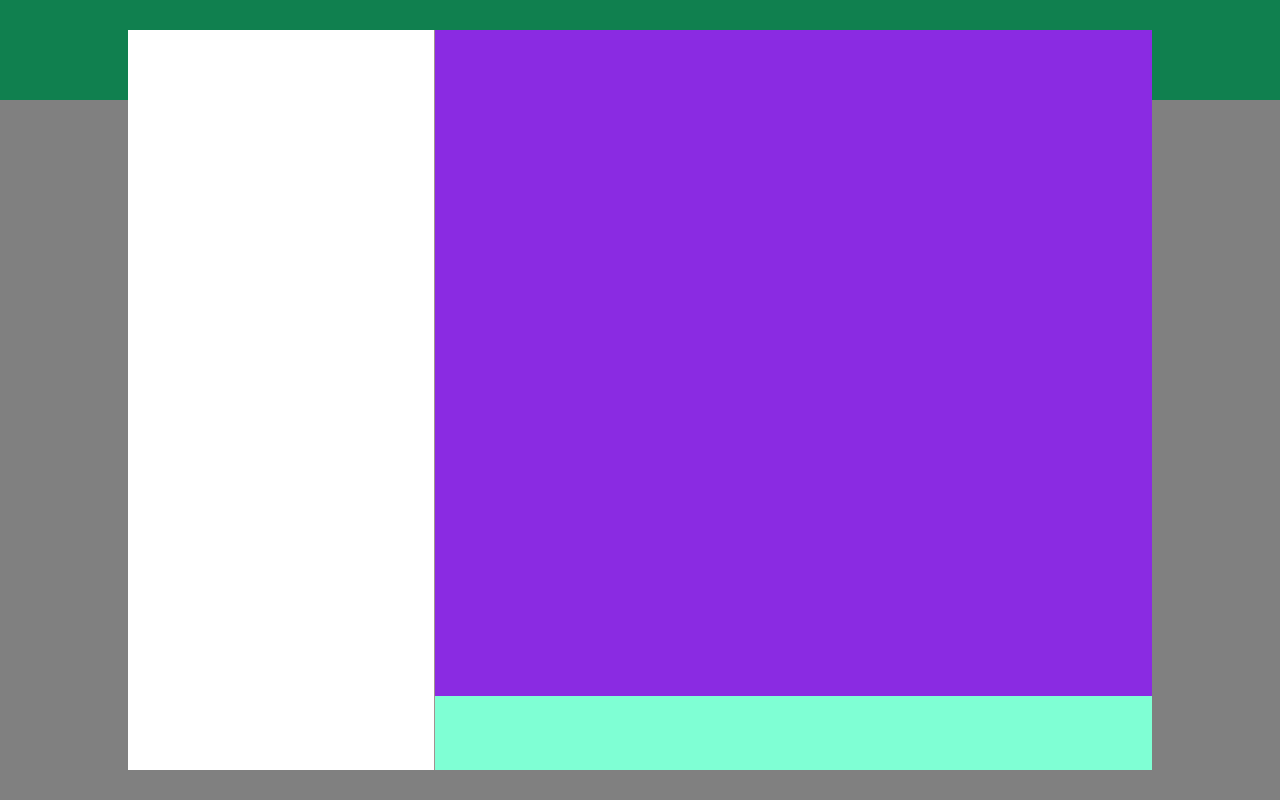
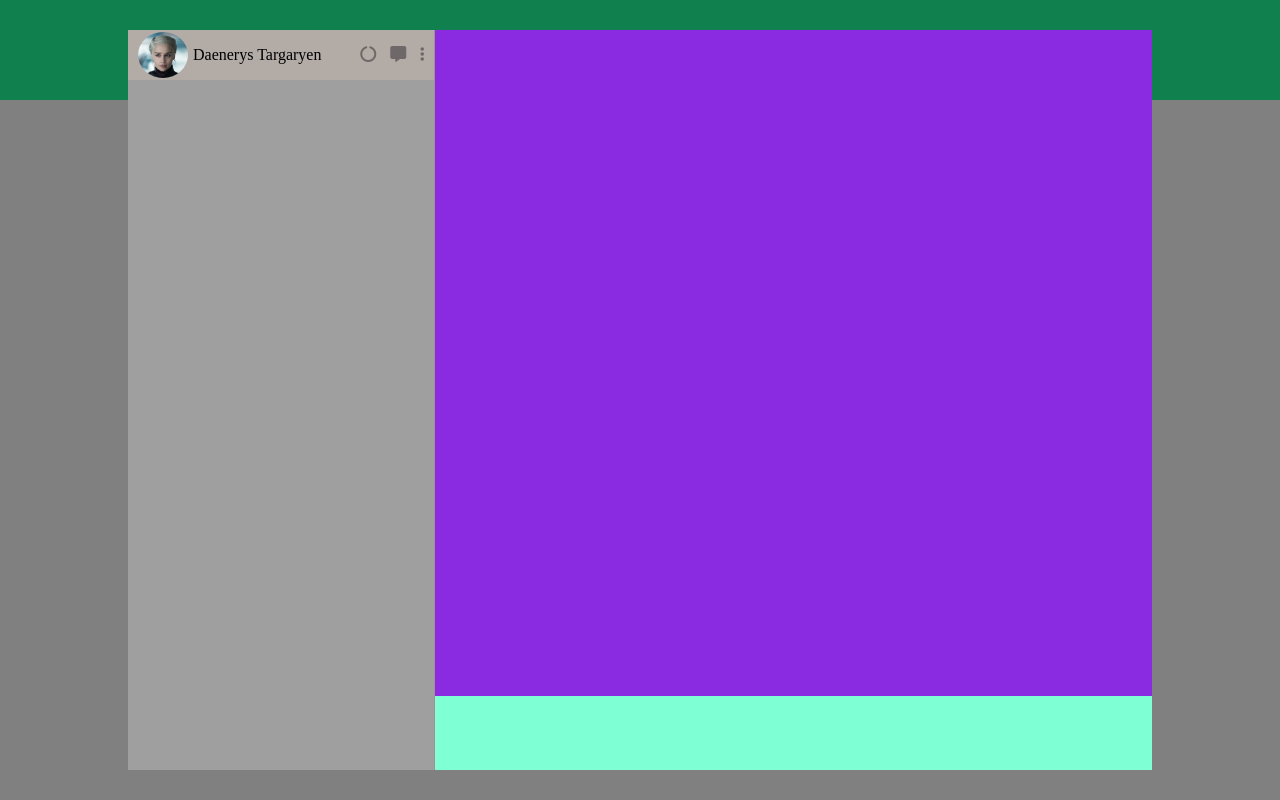
Before and after one commit to Vinctdea/vue-boolzapp, a plain HTML site: page index.html in a window 1280 px wide. Drawn offline with Linux system fonts and the light colour scheme.

Commit message:
feat: add styke user interface top-sx

```diff
--- a/css/style.css
+++ b/css/style.css
@@ -3,6 +3,14 @@
     margin: 0;
     padding: 0;
     box-sizing: border-box;
+}
+
+img{
+    max-width: 100%;
+    max-height: 100%;
+    object-fit: cover;
+    object-position: top;
+    border-radius: 50%;
 }
 
 /* **************************REGOLE MAIN******************* */
@@ -37,9 +45,11 @@ main{
 }
 
 .col_sx{
+
     height: 100%;
     width: 30%;
     border-right: 1px solid rgb(162, 145, 145);
+    background-color: rgb(159, 159, 159);
 }
 
 .col_dx{
@@ -66,3 +76,35 @@ main{
     /* debug */
     background-color: aquamarine;
 }
+
+/* *****************************COL SX*****************************/
+
+.user_profile{
+    height: 50px;
+    display: flex;
+    align-items: center;
+    justify-content: space-between;
+    padding: 2px 10px;
+    background-color: rgb(178, 171, 166);
+}
+
+
+.img_name{
+    height: 100%;
+    display: flex;
+    align-items: center;
+    gap: 5px;
+}
+
+.rounded{
+    width: 50px;
+    height: 50px;
+}
+
+.icons_user >*{
+    margin-left: 10px;
+}
+
+.fa-solid{
+    color: rgb(111, 104, 104);
+}
--- a/index.html
+++ b/index.html
@@ -4,6 +4,9 @@
     <meta charset="UTF-8">
     <meta name="viewport" content="width=device-width, initial-scale=1.0">
     <title>boolzapppp</title>
+
+    <!-- font awesome -->
+    <link rel="stylesheet" href="https://cdnjs.cloudflare.com/ajax/libs/font-awesome/6.5.2/css/all.min.css" integrity="sha512-SnH5WK+bZxgPHs44uWIX+LLJAJ9/2PkPKZ5QiAj6Ta86w+fsb2TkcmfRyVX3pBnMFcV7oQPJkl9QevSCWr3W6A==" crossorigin="anonymous" referrerpolicy="no-referrer" />
 
     <!-- my style -->
      <link rel="stylesheet" href="css/style.css">
@@ -20,7 +23,19 @@
         <!-- section container app -->
          <section id="app_container">
             <div class="col_sx">
+                <div class="user_profile">
+                    <div class="img_name">
+                        <img class="rounded" src="img/Trono_di_ferro_della_regina_Daenerys_Targaryen.webp" alt="">
+                        <span>Daenerys Targaryen</span>
+                    </div>
+                    <div class="icons_user">
+                        <i class="fa-solid fa-circle-notch"></i>
+                        <i class="fa-solid fa-message"></i>
+                        <i class="fa-solid fa-ellipsis-vertical"></i>
 
+                    </div>
+
+                </div>
             </div>
             <div class="col_dx">
                 <div class="raw_top_dx"></div>
```
Also changed, not shown: img/Trono_di_ferro_della_regina_Daenerys_Targaryen.webp (added).
